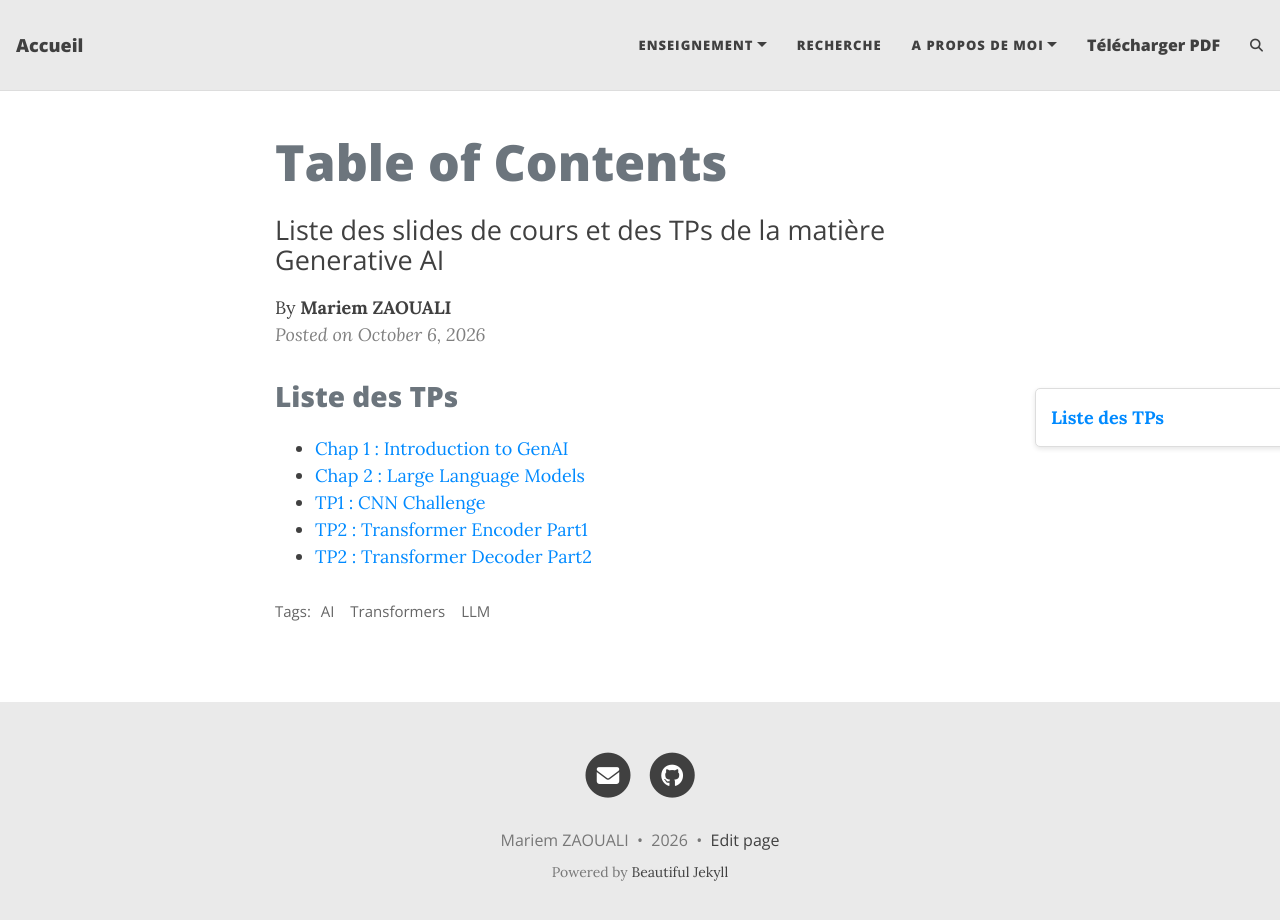
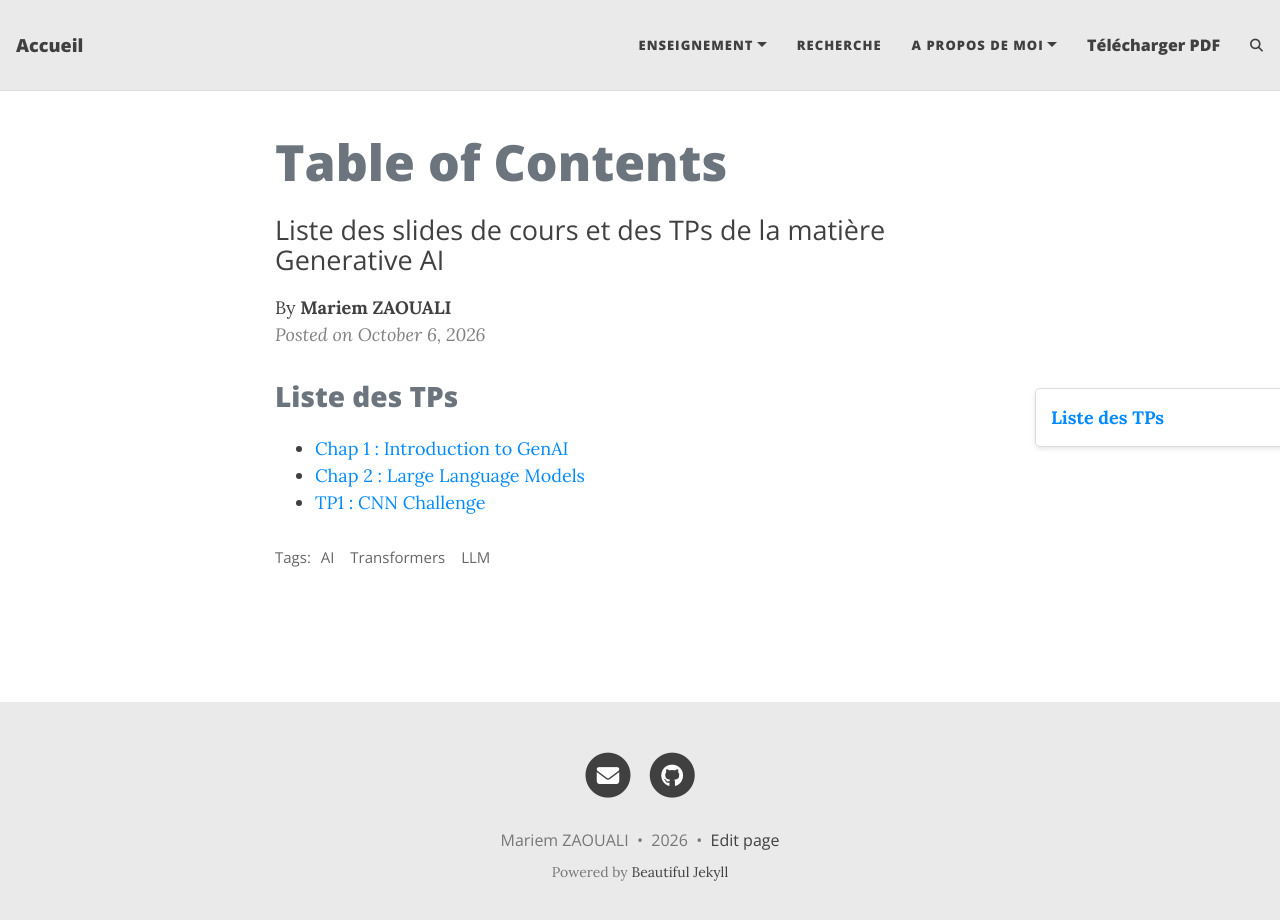
Before and after one commit to MariemZaouali/mariemzaouali.github.io, a Jekyll site: the page built from _posts/2026-10-06-TblCntGenAi.md, in a window 1280 px wide and 933 px high. Shown: the top 920 px of the window. Built offline with Jekyll 4.4.1, drawn with Linux system fonts in a browser that asks for light colours; comment, search, counter and statistics services are not loaded.

Commit message:
Remove TP2 links from TblCntGenAi.md
Removed links to TP2 Transformer Encoder and Decoder.

```diff
--- a/_posts/2026-10-06-TblCntGenAi.md
+++ b/_posts/2026-10-06-TblCntGenAi.md
@@ -11,5 +11,3 @@ author: Mariem ZAOUALI
 - [Chap 1 : Introduction to GenAI](/assets/Chap1GenAi.pdf)
 - [Chap 2 : Large Language Models](/assets/Chap2GenAi.pdf)
 - [TP1 : CNN Challenge](https://mariemzaouali.github.io/2026-09-24-genAITp1/)
-- [TP2 : Transformer Encoder Part1](https://drive.google.com/file/d/1Thm3kHVJAKRftAW1Ym7th45qj2zD0ECq/view?usp=sharing)
-- [TP2 : Transformer Decoder Part2](https://drive.google.com/file/d/1Thm3kHVJAKRftAW1Ym7th45qj2zD0ECq/view?usp=sharing)
```
